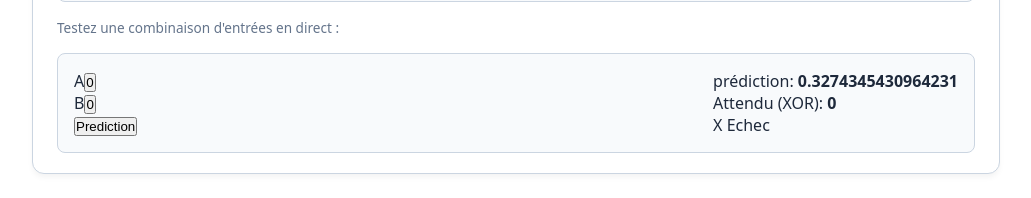
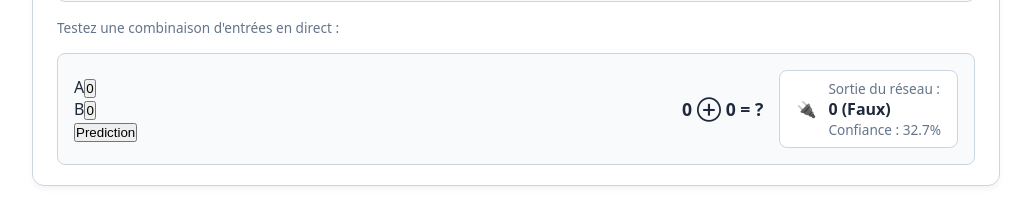
Before and after one commit to Dens-pro/xor-neural-network, a React (Vite) app: page / in a window 1280 px wide. Shown: the part 950-1148 px from the top of the page, without its empty margins (124-1155 px from the left). Built offline with nearby package versions, Linux system fonts and the light colour scheme.

Commit message:
enhance visual layout for live network outputs and confidence scores

```diff
--- a/src/components/PredictionResult.jsx
+++ b/src/components/PredictionResult.jsx
@@ -1,16 +1,29 @@
-function PredictionResult({ prediction, inputA, inputB }){
-    if (prediction === null){
-        return <p className="result-empty">Aucune prédiction encore.</p>;
-    }
-    const expected = inputA !== inputB? 1 : 0; //XOR logic
-    const success = prediction === expected;
-    return(
-        <div className="result">
-            <p>prédiction: <strong>{prediction}</strong></p>
-            <p>Attendu (XOR): <strong>{expected}</strong></p>
-        <p className={success ? "success" : "failure"}>{success ? "✓ Succès" : "X Echec"}</p>
+import React from 'react';
+
+export default function PredictionResult({ prediction, inputA, inputB }) {
+    // Si prediction est null ou undefined, on met une valeur par défaut
+    const value = prediction !== null && prediction !== undefined ? prediction : 0;
+    const percentage = (value * 100).toFixed(1);
+    const isHigh = value >= 0.5;
+
+    return (
+        <div className="prediction-result-container">
+            <div className="prediction-info">
+                <span className="calc-expression">
+                    {inputA} ⊕ {inputB} = ?
+                </span>
+            </div>
+
+            <div className={`prediction-card ${isHigh ? 'active-bulb' : 'inactive-bulb'}`}>
+                <div className="bulb-icon">
+                    {isHigh ? '💡' : '🔌'}
+                </div>
+                <div className="prediction-details">
+                    <span className="pred-label">Sortie du réseau :</span>
+                    <strong className="pred-value">{isHigh ? '1 (Vrai)' : '0 (Faux)'}</strong>
+                    <span className="pred-confidence">Confiance : {percentage}%</span>
+                </div>
+            </div>
         </div>
     );
 }
-
-export default PredictionResult;
```
